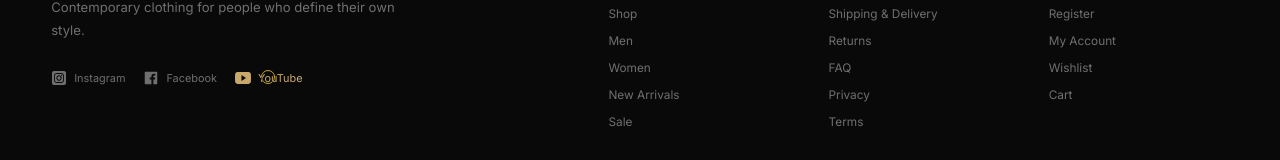
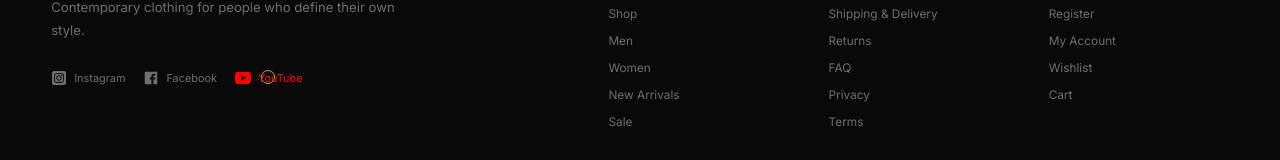
Before and after one commit to S-a-q-i-b/Aurevyn, a React (Vite) app in the folder Frontend/: page / in a window 1280 px wide. In both pictures the pointer is over the link "YouTube". Shown: the part 7276-7436 px from the top of the page. Built offline with nearby package versions, Linux system fonts and the light colour scheme; no server answers; a web font is replaced by a local one.

Commit message:
Fixed Frontend

```diff
--- a/Frontend/src/components/Footer/Footer.css
+++ b/Frontend/src/components/Footer/Footer.css
@@ -158,21 +158,16 @@
   transition: color 0.3s ease;
 }
 
-.footer__socials a:hover {
-  color: #c8a96b;
-}
-.you:hover{
+.you:hover {
   color: red;
 }
 
-.insta:hover{
+.insta:hover {
   color: rgb(240, 150, 165);
 }
-.facebook:hover{
-  color:rgba(0, 153, 255, 0.876);
+.facebook:hover {
+  color: rgba(0, 153, 255, 0.876);
 }
-
-
 
 @media (max-width: 900px) {
   .footer__top {
```
